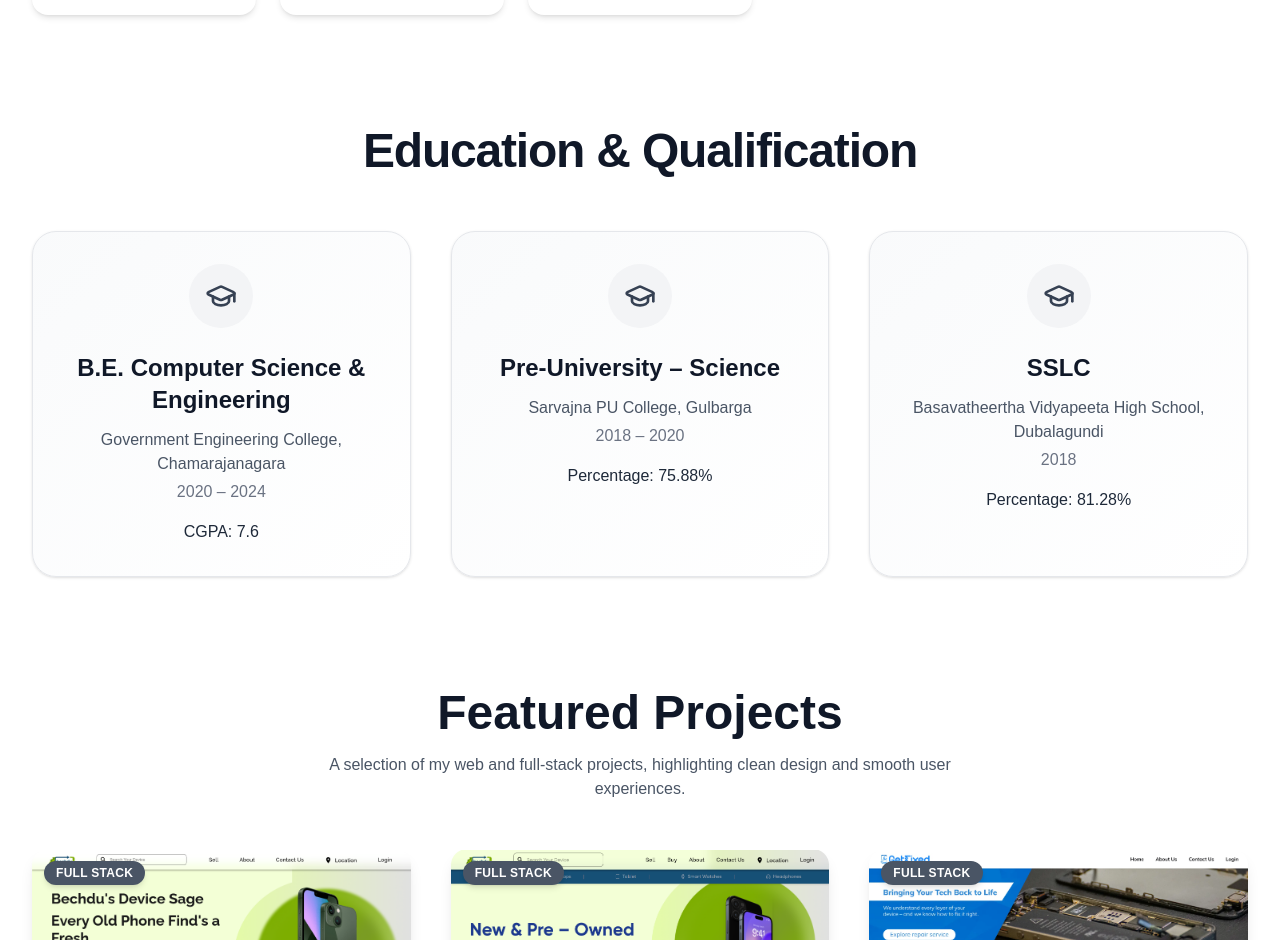
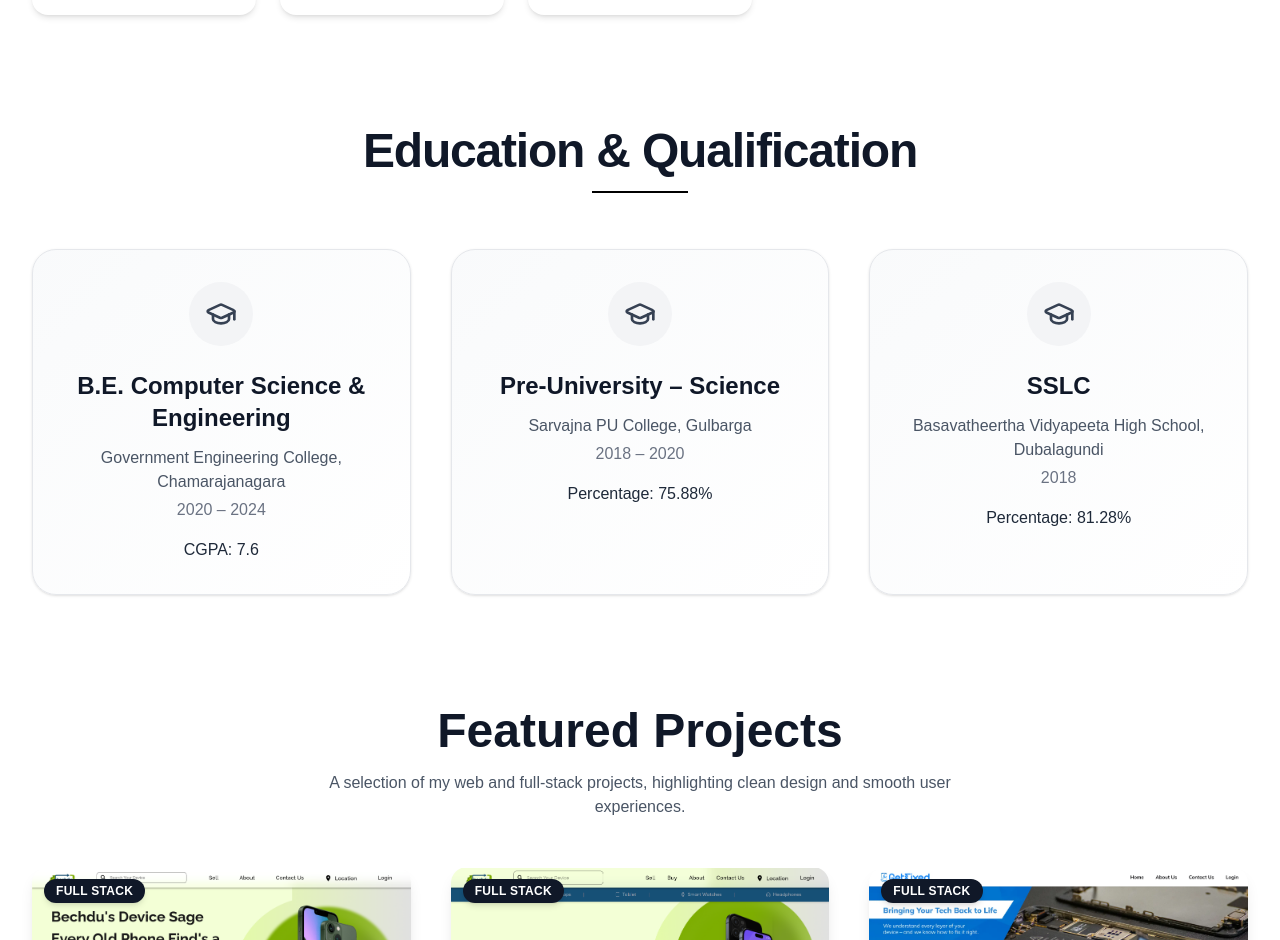
Before and after one commit to harish-robikar/Portfolio, a Next.js app: page / in a window 1280 px wide. Shown: the part 1860-2800 px from the top of the page. Built offline with nearby package versions, Linux system fonts and the light colour scheme.

Commit message:
feat: project

```diff
--- a/src/components/pages/education/education.tsx
+++ b/src/components/pages/education/education.tsx
@@ -1,8 +1,3 @@
-
-
-
-
-
 "use client";
 
 import React from "react";
@@ -38,14 +33,25 @@ const Education = () => {
     >
       <div className="max-w-7xl mx-auto px-6 sm:px-8">
         {/* Title */}
+        <div className="text-center mb-14">
           <motion.h2
-          className="text-3xl sm:text-4xl lg:text-5xl font-semibold tracking-tight text-gray-900 mb-14 text-center"
+            className="text-3xl sm:text-4xl lg:text-5xl font-semibold tracking-tight text-gray-900"
             initial={{ opacity: 0, y: 30 }}
             animate={{ opacity: 1, y: 0 }}
             transition={{ duration: 0.8 }}
           >
             Education & Qualification
           </motion.h2>
+
+          {/* Animated line below heading */}
+          <motion.div
+            initial={{ scaleX: 0 }}
+            whileInView={{ scaleX: 1 }}
+            transition={{ duration: 1, ease: "easeInOut", delay: 0.4 }}
+            viewport={{ once: true }}
+            className="mt-4 h-[2px] w-24 bg-black mx-auto origin-left"
+          />
+        </div>
 
         {/* Cards Grid */}
         <div className="grid grid-cols-1 sm:grid-cols-2 lg:grid-cols-3 gap-8 lg:gap-10">
@@ -72,7 +78,9 @@ const Education = () => {
               <h3 className="text-xl sm:text-2xl font-semibold text-gray-900 text-center">
                 {edu.title}
               </h3>
-              <p className="mt-3 text-gray-600 text-center">{edu.institution}</p>
+              <p className="mt-3 text-gray-600 text-center">
+                {edu.institution}
+              </p>
               <p className="mt-1 text-gray-500 text-center">{edu.duration}</p>
               <p className="mt-4 text-gray-800 text-center font-medium">
                 {edu.score}
--- a/src/components/pages/experience/experience.tsx
+++ b/src/components/pages/experience/experience.tsx
@@ -37,14 +37,25 @@ const Experience = () => {
     >
       <div className="max-w-7xl mx-auto px-6 sm:px-8">
         {/* Section Title */}
+        <div className="text-center mb-12">
           <motion.h2
-          className="text-4xl sm:text-5xl lg:text-6xl font-semibold tracking-tight text-gray-900 mb-12 text-center"
+            className="text-4xl sm:text-5xl lg:text-6xl font-semibold tracking-tight text-gray-900"
             initial={{ opacity: 0, y: 30 }}
             animate={{ opacity: 1, y: 0 }}
             transition={{ duration: 0.8 }}
           >
             Experience
           </motion.h2>
+
+          {/* Animated line below heading */}
+          <motion.div
+            initial={{ scaleX: 0 }}
+            whileInView={{ scaleX: 1 }}
+            transition={{ duration: 1, ease: "easeInOut", delay: 0.4 }}
+            viewport={{ once: true }}
+            className="mt-4 h-[2px] w-24 bg-black mx-auto origin-left"
+          />
+        </div>
 
         {/* Cards */}
         <div className="grid grid-cols-1 md:grid-cols-2 gap-10 lg:gap-14">
--- a/src/components/pages/project/project.tsx
+++ b/src/components/pages/project/project.tsx
@@ -77,6 +77,7 @@ const projects = [
       "Tailwind CSS",
       "MongoDB",
       "Socket.io",
+      "Brevo",
     ],
     link: "https://socialnotch.spaces-india.in/",
   },
@@ -93,8 +94,18 @@ const projects = [
       "Express.js",
       "MongoDB",
       "TypeScript",
+      "Brevo",
     ],
     link: "https://www.code-sharks.com/",
+  },
+  {
+    title: "MGBW – Mangalore Ganesh Beedi Works",
+    description:
+      "Official website of MGBW Group, a family-driven enterprise established in 1940. The site showcases their diversified businesses, including beedi manufacturing, incense production, luxury resorts, and automotive lifestyle brand.",
+    image: "/project/mgbw.png",
+    type: "Frontend",
+    tech: ["Next.js", "Tailwind CSS", "TypeScript", "Brevo"],
+    link: "https://mgbw2.vercel.app/",
   },
 ];
 
@@ -147,7 +158,7 @@ const Projects = () => {
                     className="object-contain"
                   />
                 </motion.div>
-                <span className="absolute top-3 left-3 bg-gray-600 text-white text-xs font-semibold uppercase tracking-wide px-3 py-1 rounded-full shadow-md">
+                <span className="absolute top-3 left-3 bg-gray-900 text-white text-xs font-semibold uppercase tracking-wide px-3 py-1 rounded-full shadow-md">
                   {project.type}
                 </span>
               </div>
```
Also changed, not shown: public/project/mgbw.png (added). Lines whose indentation alone changed are shown as unchanged.
